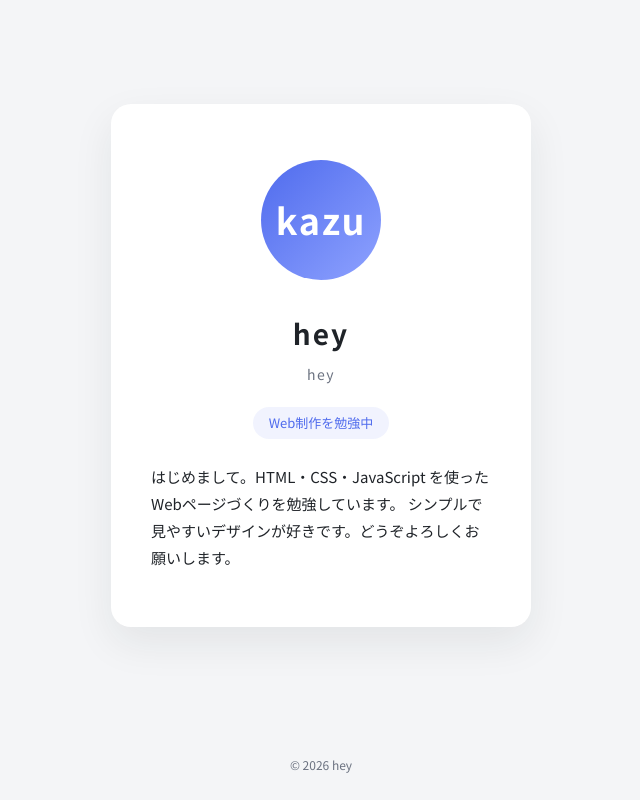
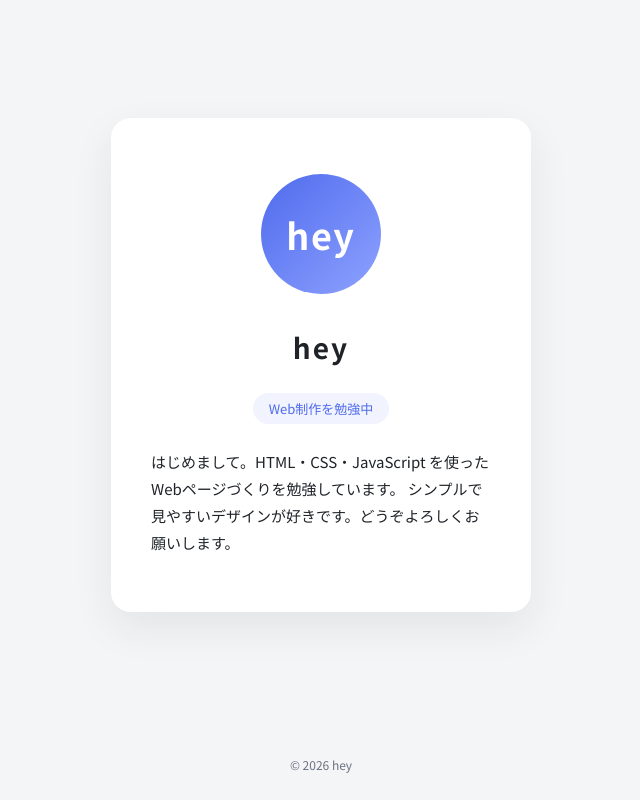
Before and after one commit to wahei628/my-first-lp, a plain HTML site: page profile/index.html in a window 1280 px wide. Shown: the whole page, without its empty margins (319-959 px from the left). Drawn offline with Linux system fonts and the light colour scheme.

```diff
--- a/profile/index.html
+++ b/profile/index.html
@@ -16,10 +16,9 @@
   <main class="profile">
     <!-- プロフィールカード -->
     <section class="profile__card">
-      <div class="profile__avatar" aria-hidden="true">kazu</div>
+      <div class="profile__avatar" aria-hidden="true">hey</div>
 
       <h1 class="profile__name">hey</h1>
-      <p class="profile__name-en">hey</p>
 
       <p class="profile__role">Web制作を勉強中</p>
 
```
Also changed, not shown: 1 other file.
